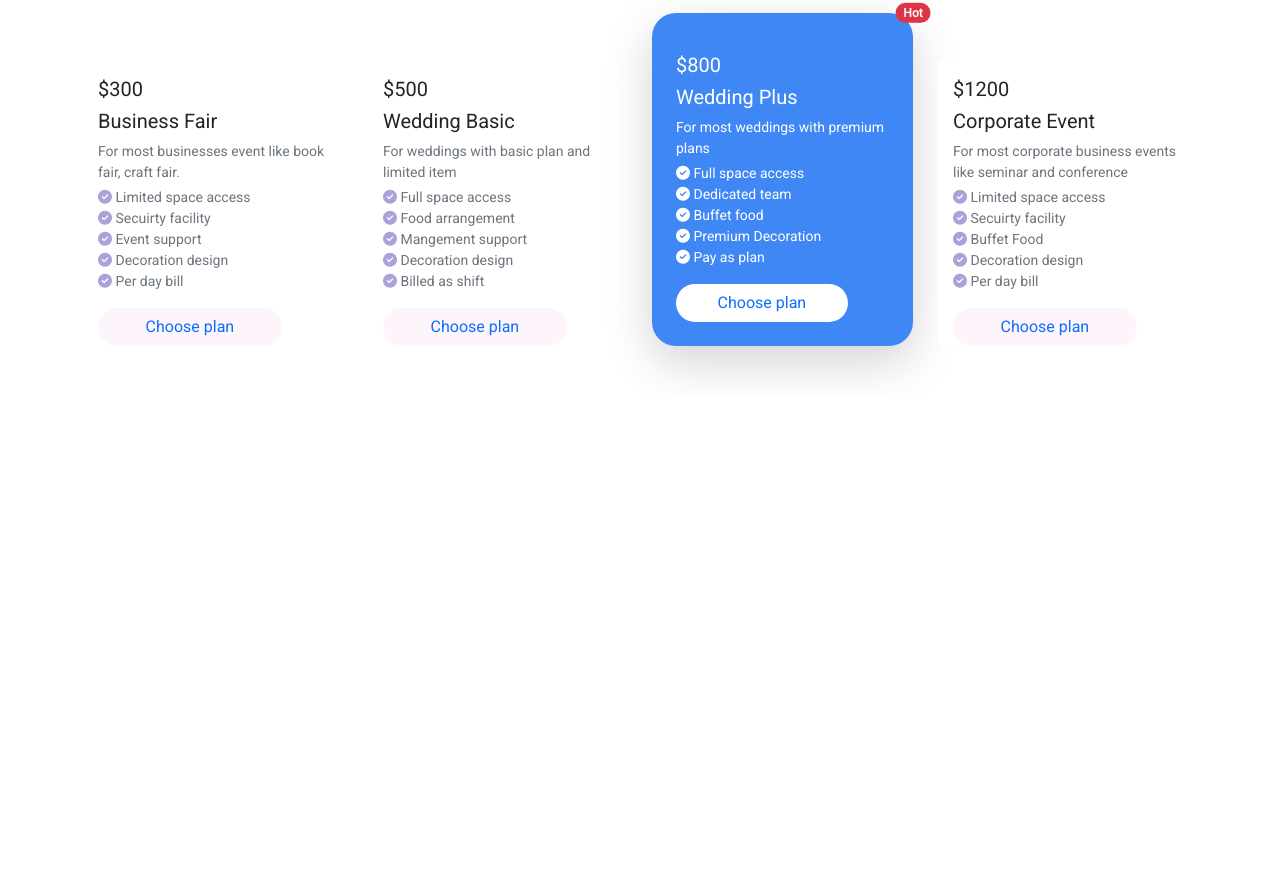
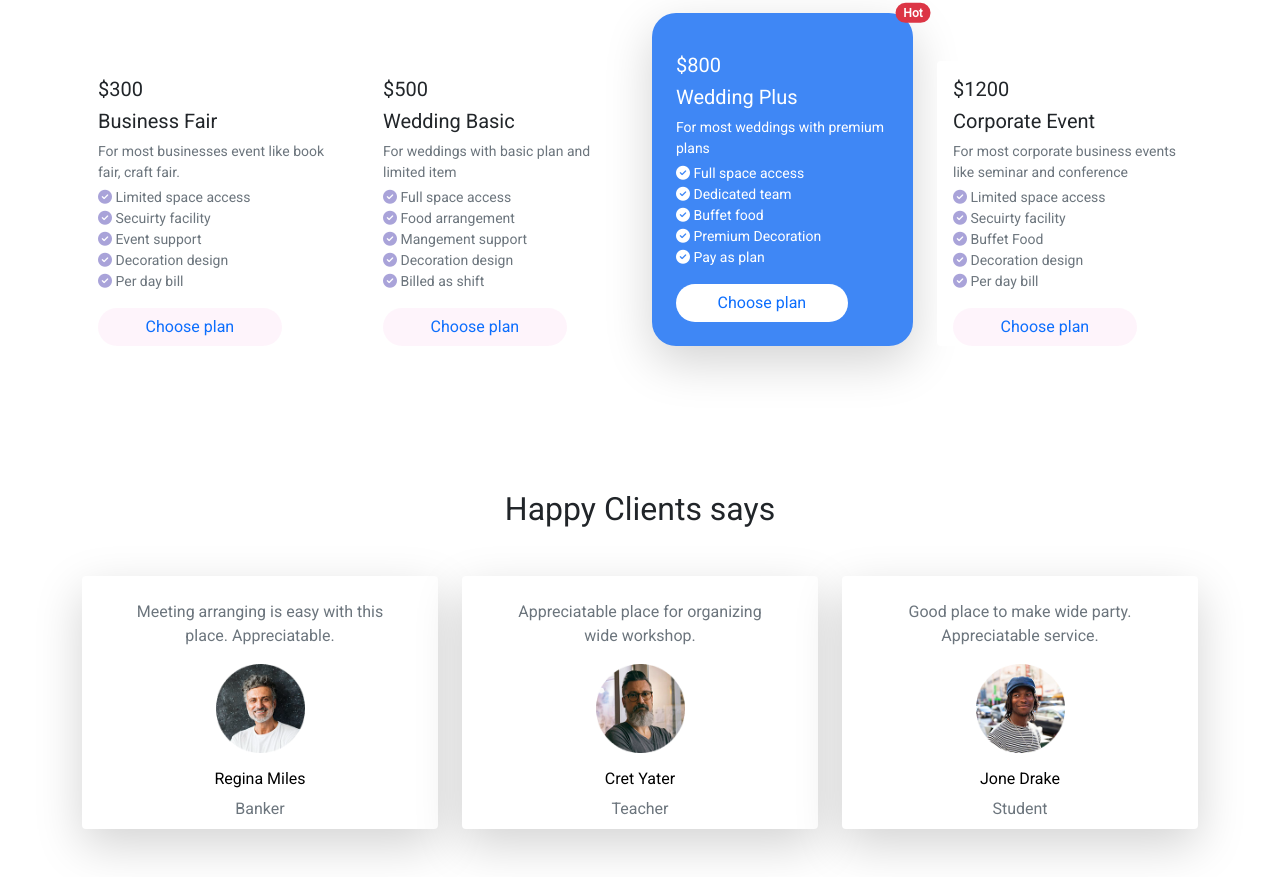
Before and after one commit to abdullahhosenakash/convention-center, a plain HTML site: page index.html in a window 1280 px wide. Shown: the part 812-1689 px from the top of the page. Before the commit the page ends 1206 px from the top, so only its background shows below. Drawn offline with nearby package versions, Linux system fonts and the light colour scheme.

Commit message:
feedback added

```diff
--- a/index.html
+++ b/index.html
@@ -197,6 +197,48 @@
                         </div>
                     </div>
                 </div>
+            </div>
+        </section>
+        <!-- feedback -->
+        <section class="container py-5">
+            <h2 class="text-center my-5">Happy Clients says</h2>
+            <div class="row row-cols-1 row-cols-md-3 text-center text-muted g-4">
+                <div class="col">
+                    <div class="card border-0 shadow-lg h-100 py-2">
+                        <div class="px-5 py-3">
+                            <p class="my-0">Meeting arranging is easy with this place. Appreciatable.</p>
+                        </div>
+                        <img src="images/feedback/person 2.png" class="mb-2 mx-auto w-25" alt="...">
+                        <div>
+                            <h6 class="text-black my-2">Regina Miles</h6>
+                            <span>Banker</span>
+                        </div>
+                    </div>
+                </div>
+                <div class="col">
+                    <div class="card border-0 shadow-lg h-100 py-2">
+                        <div class="px-5 py-3">
+                            <p class="my-0">Appreciatable place for organizing wide workshop.</p>
+                        </div>
+                        <img src="images/feedback/person 1.png" class="mb-2 mx-auto w-25" alt="...">
+                        <div>
+                            <h6 class="text-black my-2">Cret Yater</h6>
+                            <span>Teacher</span>
+                        </div>
+                    </div>
+                </div>
+                <div class="col">
+                    <div class="card border-0 shadow-lg h-100 py-2">
+                        <div class="px-5 py-3">
+                            <p class="my-0">Good place to make wide party. Appreciatable service.</p>
+                        </div>
+                        <img src="images/feedback/person 3.png" class="mb-2 mx-auto w-25" alt="...">
+                        <div>
+                            <h6 class="text-black my-2">Jone Drake</h6>
+                            <span>Student</span>
+                        </div>
+                    </div>
+                </div>
 
             </div>
         </section>
```
Also changed, not shown: images/feedback/person 1.png (added), images/feedback/person 2.png (added), images/feedback/person 3.png (added).
